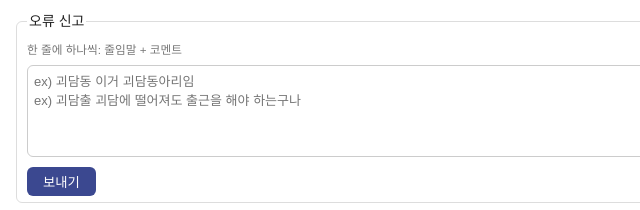
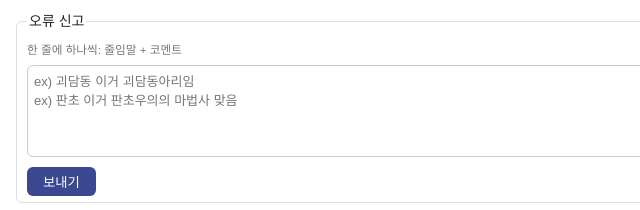
Before and after one commit to Janggal-C/dc-completed-novels, a browser extension: page extension/options.html in a window 1280 px wide. Shown: the part 478-688 px from the top of the page, 0-640 px from the left. Drawn offline with Linux system fonts and the light colour scheme.

Commit message:
확장 설정창 오류 신고 예시를 판초로 변경 (괴담출 예시 제거)
Co-Authored-By: Claude Sonnet 5.5 <noreply@anthropic.com>
Claude-Session: https://claude.ai/code/session_01HzEPZofbhAnCYZiU4hfYFD

```diff
--- a/extension/options.html
+++ b/extension/options.html
@@ -40,7 +40,7 @@ textarea{width:100%;box-sizing:border-box;font:13px/1.5 "Malgun Gothic",sans-ser
 </fieldset>
 <fieldset><legend>오류 신고</legend>
 <small>한 줄에 하나씩: 줄임말 + 코멘트</small>
-<textarea id="fr" rows="4" placeholder="ex) 괴담동 이거 괴담동아리임&#10;ex) 괴담출 괴담에 떨어져도 출근을 해야 하는구나"></textarea>
+<textarea id="fr" rows="4" placeholder="ex) 괴담동 이거 괴담동아리임&#10;ex) 판초 이거 판초우의의 마법사 맞음"></textarea>
 <button id="fs">보내기</button> <small id="fm"></small>
 </fieldset>
 <div id="info" class="info"><small id="info1"></small><small id="info2"></small></div>
```
